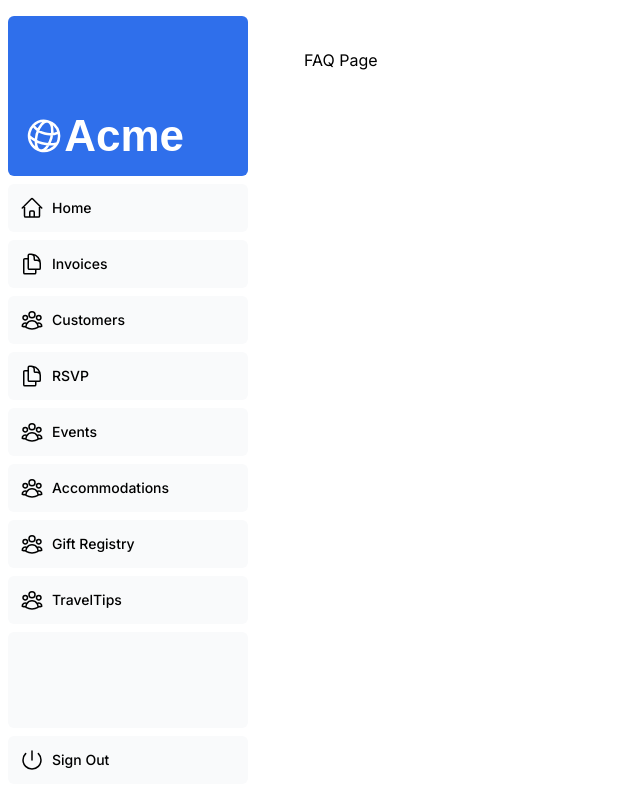
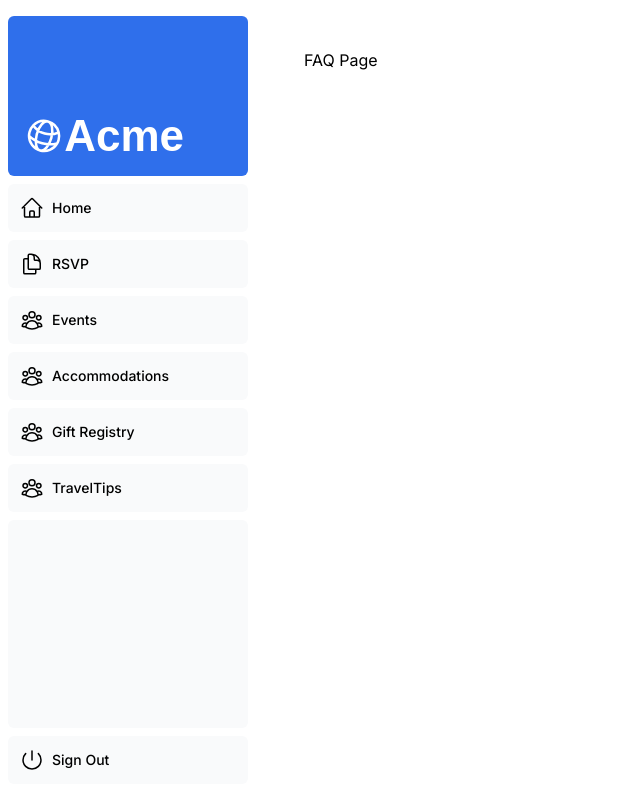
Before and after one commit to AvaniPai/nextjs-tutorial, a Next.js app: page /dashboard/faq in a window 1280 px wide. Shown: the whole page, without its empty margins (0-640 px from the left). Built offline with nearby package versions, Linux system fonts and the light colour scheme; a web font is replaced by a local one.

Commit message:
removing not existent paths from nav-links.tsx

```diff
--- a/app/ui/dashboard/nav-links.tsx
+++ b/app/ui/dashboard/nav-links.tsx
@@ -17,16 +17,6 @@ const links = [
     name: 'Home',
     href: '/dashboard',
     icon: HomeIcon
-  },
-  {
-    name: 'Invoices',
-    href: '/dashboard/invoices',
-    icon: DocumentDuplicateIcon,
-  },
-  {
-    name: 'Customers',
-    href: '/dashboard/customers',
-    icon: UserGroupIcon
   },
   {
     name: 'RSVP',
```
